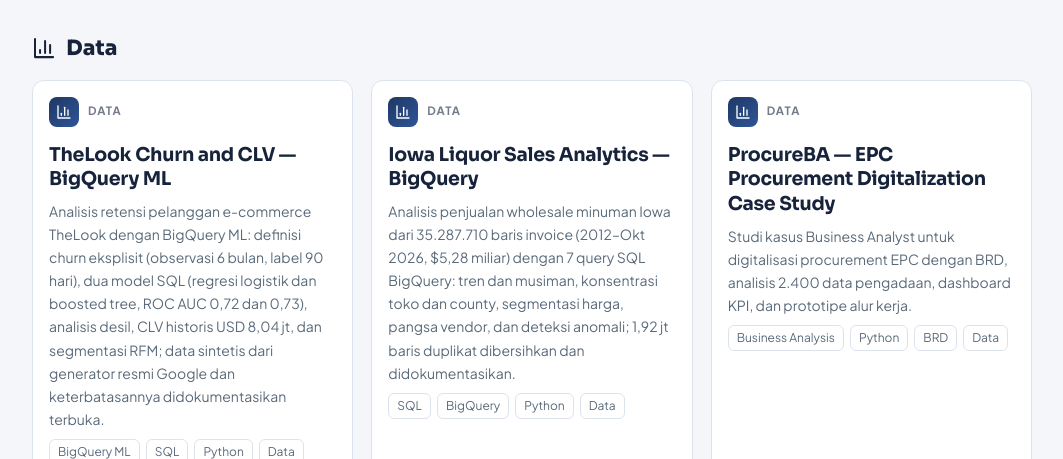
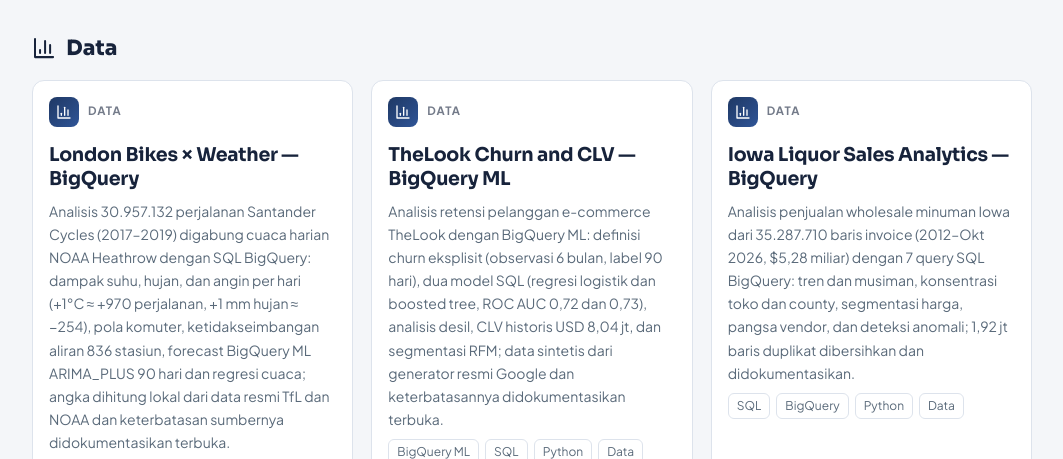
Before and after one commit to andikapratamazaid/andikapratamazaid.github.io, a plain HTML site: page index.html in a window 1280 px wide. Shown: the part 3916-4375 px from the top of the page, without its empty margins (108-1171 px from the left). Drawn offline with Linux system fonts and the light colour scheme.

Commit message:
Add London Bikes x Weather project to portfolio

```diff
--- a/index.html
+++ b/index.html
@@ -596,6 +596,7 @@ var P=[
 {t:"Invoice Fraud & Three-Way Match Agent",cm:"39 fraud tertangkap",cl:"Precision dan recall 1,000 pada 148 invoice sintetis berlabel",d:"Agent deteksi fraud pembayaran vendor lewat pencocokan PO, BAST, dan invoice: invoice ganda dan pecah invoice, selisih harga dan volume, invoice tanpa PO, pola angka bulat, dan uji Benford.",cat:"ai",tech:["Python","SQLite","Audit"],u:GH+"invoice-fraud-agent",l:"Lihat Kode",f:1},
 {t:"AgentForge — Multi-Agent Automation System",cm:"OpenRouter",cl:"Sistem multi-agent dengan orkestrasi, perutean model, dan skor kualitas",d:"Sistem multi-agent bertenaga OpenRouter dengan roadmap menuju produk SaaS.",cat:"ai",tech:["Python","OpenRouter","Multi-Agent"],u:GH+"agentforge-multi-agent-system",l:"Lihat Kode",f:1},
 {t:"OmniForge — Multi-Platform Agent Gateway",cm:"6 platform",cl:"Satu gateway untuk Telegram, Discord, Slack, WhatsApp, Signal, dan CLI",d:"Gateway agent satu proses untuk enam platform chat dengan kelanjutan percakapan lintas platform.",cat:"ai",tech:["Python","Gateway","Multi-Platform"],u:GH+"omniforge-agent-gateway",l:"Lihat Kode",f:1},
+{t:"London Bikes × Weather — BigQuery",cm:"30,96 jt perjalanan",cl:"Permintaan sepeda London vs cuaca Heathrow: hari hangat 2x lebih ramai, hujan berat potong 23,7%",d:"Analisis 30.957.132 perjalanan Santander Cycles (2017–2019) digabung cuaca harian NOAA Heathrow dengan SQL BigQuery: dampak suhu, hujan, dan angin per hari (+1°C ≈ +970 perjalanan, +1 mm hujan ≈ −254), pola komuter, ketidakseimbangan aliran 836 stasiun, forecast BigQuery ML ARIMA_PLUS 90 hari dan regresi cuaca; angka dihitung lokal dari data resmi TfL dan NOAA dan keterbatasan sumbernya didokumentasikan terbuka.",cat:"data",tech:["BigQuery","BigQuery ML","Python"],u:GH+"london-bikes-weather-bigquery",l:"Lihat Kode",f:1},
 {t:"TheLook Churn and CLV — BigQuery ML",cm:"ROC AUC 0,73",cl:"Prediksi churn TheLook: desil risiko 97,6% turun ke 72,9%, CLV total USD 8,04 jt",d:"Analisis retensi pelanggan e-commerce TheLook dengan BigQuery ML: definisi churn eksplisit (observasi 6 bulan, label 90 hari), dua model SQL (regresi logistik dan boosted tree, ROC AUC 0,72 dan 0,73), analisis desil, CLV historis USD 8,04 jt, dan segmentasi RFM; data sintetis dari generator resmi Google dan keterbatasannya didokumentasikan terbuka.",cat:"data",tech:["BigQuery ML","SQL","Python"],u:GH+"thelook-churn-clv-bigquery-ml",l:"Lihat Kode",f:1},
 {t:"Iowa Liquor Sales Analytics — BigQuery",cm:"35,3 jt baris",cl:"Penjualan minuman Iowa 2012–2026: musiman Desember, 132 toko kuasai 50% pasar",d:"Analisis penjualan wholesale minuman Iowa dari 35.287.710 baris invoice (2012–Okt 2026, $5,28 miliar) dengan 7 query SQL BigQuery: tren dan musiman, konsentrasi toko dan county, segmentasi harga, pangsa vendor, dan deteksi anomali; 1,92 jt baris duplikat dibersihkan dan didokumentasikan.",cat:"data",tech:["SQL","BigQuery","Python"],u:GH+"iowa-liquor-sales-bigquery",l:"Lihat Kode",f:1},
   {t:"ProcureBA — EPC Procurement Digitalization Case Study",cm:"Business Analysis",cl:"Paket studi kasus BA lengkap dari proses as-is sampai prototipe dan UAT",d:"Studi kasus Business Analyst untuk digitalisasi procurement EPC dengan BRD, analisis 2.400 data pengadaan, dashboard KPI, dan prototipe alur kerja.",cat:"data",tech:["Business Analysis","Python","BRD"],u:GH+"procureba-epc-case-study",l:"Lihat Kode",f:1},
```
